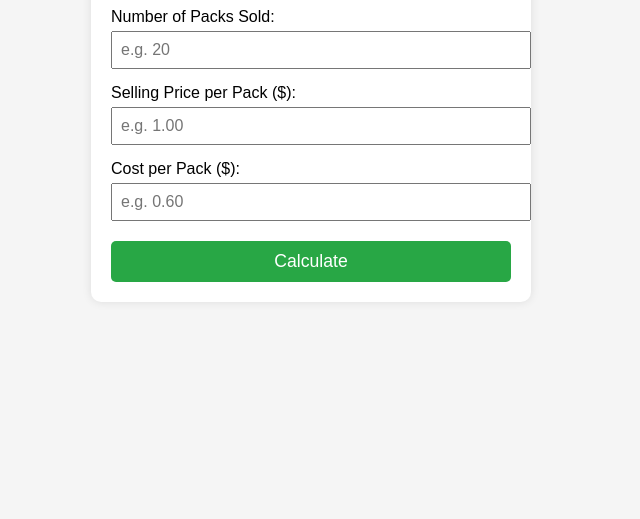
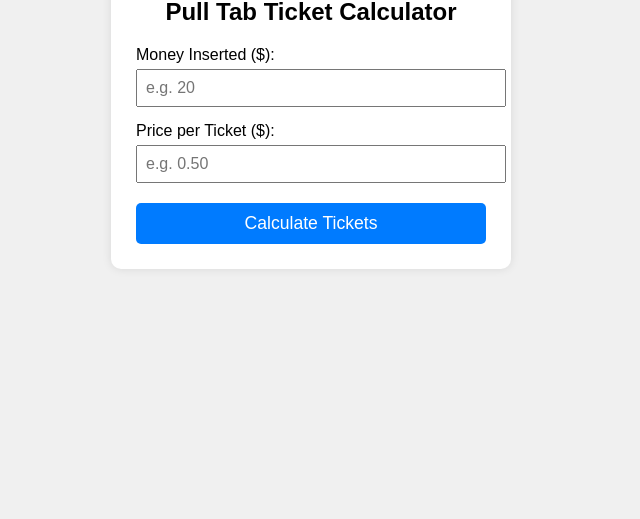
Before and after one commit to Dorst-J/Testing, a plain HTML site: page main/sell.html in a window 1280 px wide. Shown: the part 297-816 px from the top of the page, without its empty margins (329-969 px from the left). Drawn offline with Linux system fonts and the light colour scheme.

Commit message:
Update sell.html

```diff
--- a/main/sell.html
+++ b/main/sell.html
@@ -3,11 +3,11 @@
 <head>
 <meta name="viewport" content="width=device-width,initial-scale=1.0">
   <meta charset="UTF-8" />
-  <title>Pull Tab Sales Calculator</title>
+  <title>Ticket Dispenser Calculator</title>
   <style>
     body {
       font-family: sans-serif;
-      background: #f5f5f5;
+      background: #f0f0f0;
       display: flex;
       justify-content: center;
       align-items: center;
@@ -16,15 +16,15 @@
 
     .calculator {
       background: white;
-      padding: 20px;
+      padding: 25px;
       border-radius: 10px;
       box-shadow: 0 0 10px rgba(0,0,0,0.1);
-      max-width: 400px;
-      width: 100%;
+      width: 350px;
     }
 
     h2 {
       text-align: center;
+      margin-bottom: 20px;
     }
 
     label {
@@ -35,8 +35,8 @@
     input {
       width: 100%;
       padding: 8px;
+      margin-top: 5px;
       font-size: 1em;
-      margin-top: 5px;
     }
 
     button {
@@ -44,7 +44,7 @@
       width: 100%;
       padding: 10px;
       font-size: 1.1em;
-      background: #28a745;
+      background-color: #007bff;
       color: white;
       border: none;
       border-radius: 5px;
@@ -53,56 +53,45 @@
 
     .results {
       margin-top: 20px;
-      font-size: 1.1em;
-    }
-
-    .results div {
-      margin-bottom: 10px;
+      font-size: 1.2em;
+      text-align: center;
     }
   </style>
 </head>
 <body>
+
 <div class="calculator">
-    <h2>Pull Tab Sales Calculator</h2>
+  <h2>Pull Tab Ticket Calculator</h2>
 
-    <label for="packs">Number of Packs Sold:</label>
-    <input type="number" id="packs" placeholder="e.g. 20">
+  <label for="moneyInput">Money Inserted ($):</label>
+  <input type="number" id="moneyInput" step="0.01" placeholder="e.g. 20">
 
-    <label for="price">Selling Price per Pack ($):</label>
-    <input type="number" id="price" step="0.01" placeholder="e.g. 1.00">
+  <label for="ticketPrice">Price per Ticket ($):</label>
+  <input type="number" id="ticketPrice" step="0.01" placeholder="e.g. 0.50">
 
-    <label for="cost">Cost per Pack ($):</label>
-    <input type="number" id="cost" step="0.01" placeholder="e.g. 0.60">
-
-    <button onclick="calculate()">Calculate</button>
+  <button onclick="calculateTickets()">Calculate Tickets</button>
 
   <div class="results" id="results" style="display:none;">
-      <div><strong>Total Sales:</strong> $<span id="totalSales"></span></div>
-      <div><strong>Total Cost:</strong> $<span id="totalCost"></span></div>
-      <div><strong>Profit:</strong> $<span id="profit"></span></div>
+    <strong>Tickets to give:</strong> <span id="ticketCount"></span>
   </div>
 </div>
 
 <script>
-    function calculate() {
-      const packs = parseFloat(document.getElementById('packs').value);
-      const price = parseFloat(document.getElementById('price').value);
-      const cost = parseFloat(document.getElementById('cost').value);
+  function calculateTickets() {
+    const money = parseFloat(document.getElementById('moneyInput').value);
+    const price = parseFloat(document.getElementById('ticketPrice').value);
 
-      if (isNaN(packs) || isNaN(price) || isNaN(cost)) {
-        alert('Please fill in all fields correctly.');
+    if (isNaN(money) || isNaN(price) || price <= 0) {
+      alert("Please enter valid numbers. Ticket price must be more than zero.");
       return;
     }
 
-      const totalSales = packs * price;
-      const totalCost = packs * cost;
-      const profit = totalSales - totalCost;
+    const tickets = Math.floor(money / price);
 
-      document.getElementById('totalSales').textContent = totalSales.toFixed(2);
-      document.getElementById('totalCost').textContent = totalCost.toFixed(2);
-      document.getElementById('profit').textContent = profit.toFixed(2);
+    document.getElementById('ticketCount').textContent = tickets;
     document.getElementById('results').style.display = 'block';
   }
 </script>
+
 </body>
 </html>
```
Lines whose indentation alone changed are shown as unchanged.
